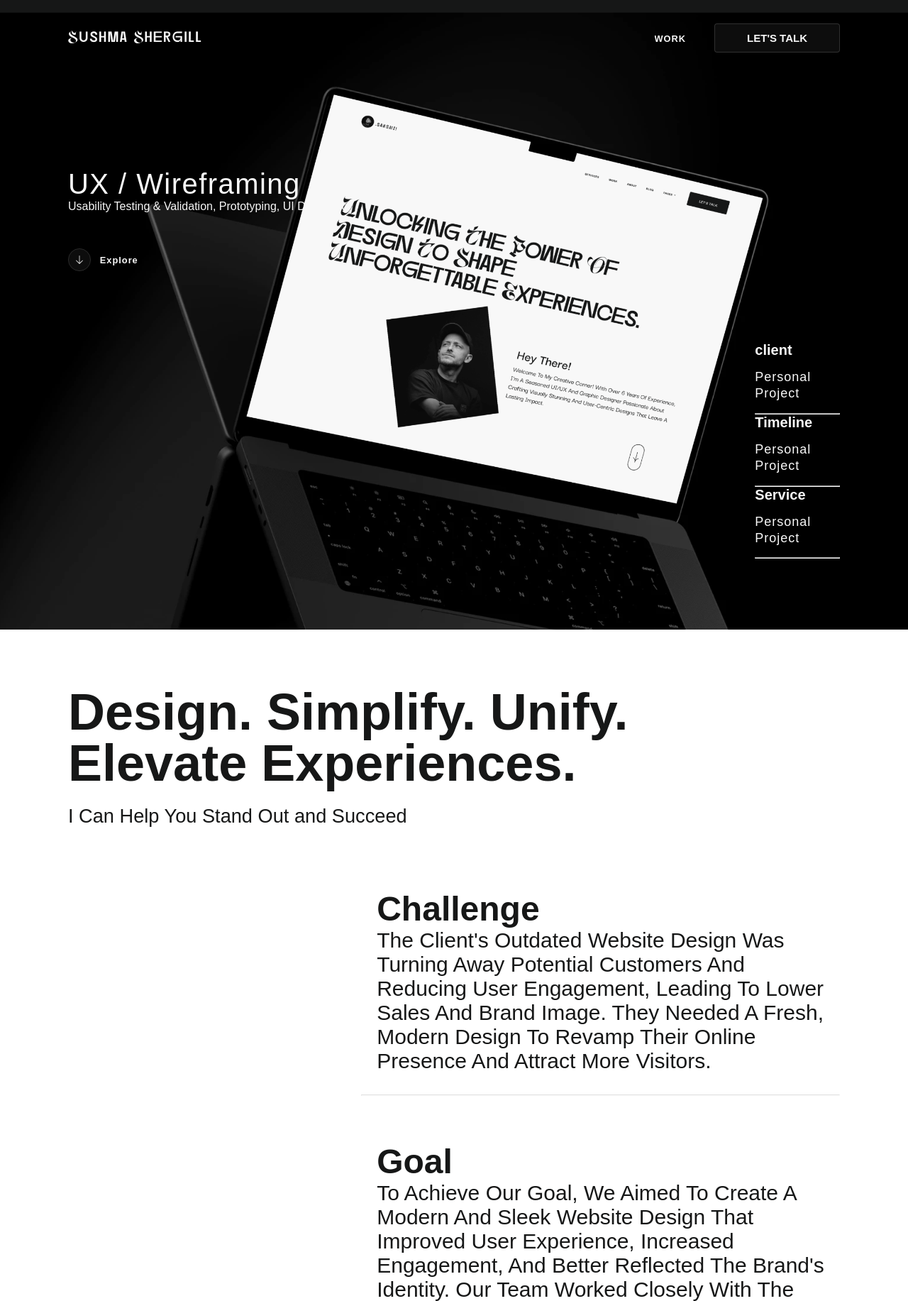
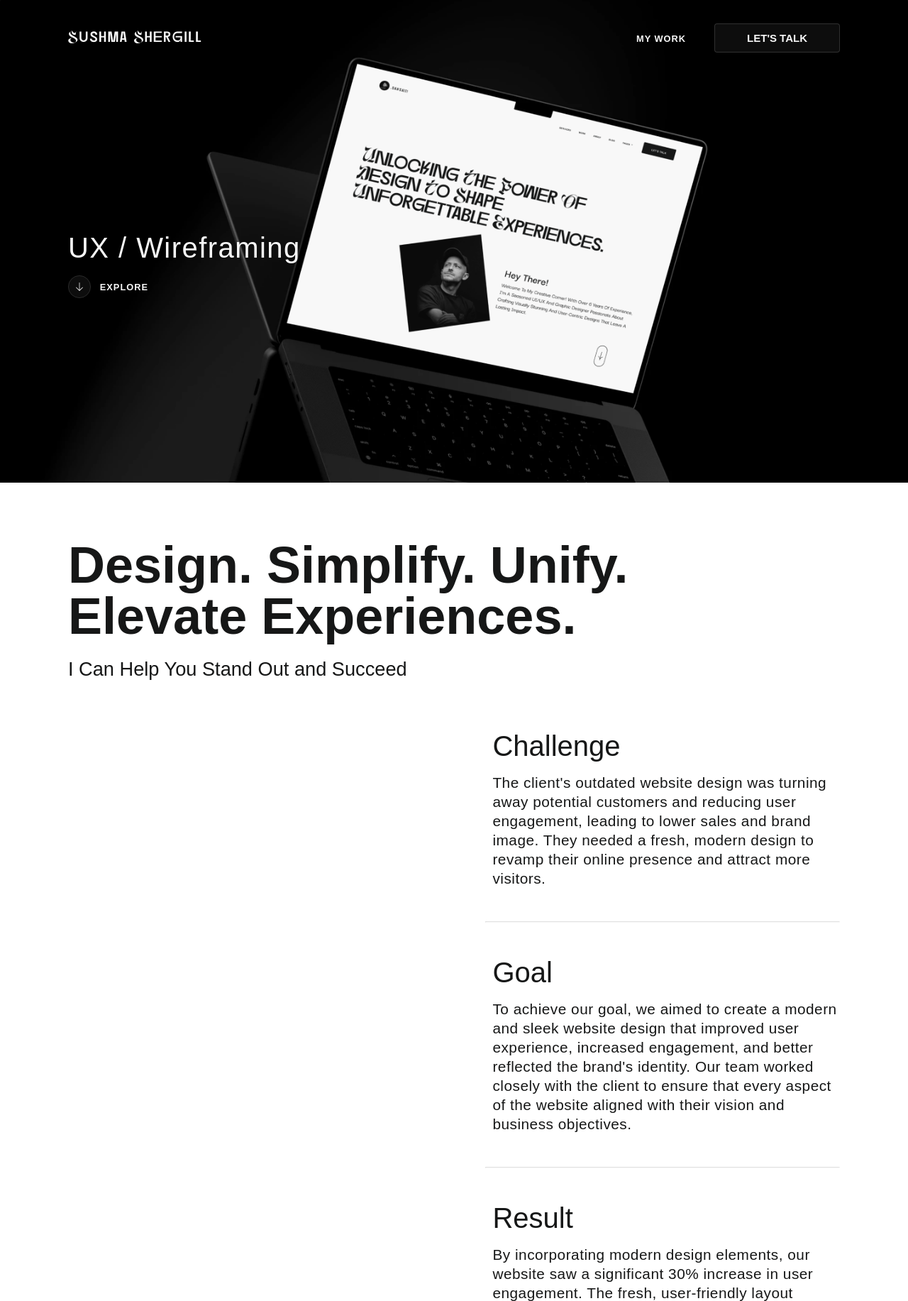
Before and after one commit to sushmashergill/sushmashergill.github.io, a plain HTML site: page CaseStudy.html in a window 1280 px wide. Shown: the top 1833 px of the page at 71% size. Drawn offline with Linux system fonts and the light colour scheme.

Commit message:
case study page css fixed

```diff
--- a/CaseStudy.html
+++ b/CaseStudy.html
@@ -21,7 +21,7 @@
         </div>
         <ul class="navbar flex items-center text-blue max-width">
           <li class="item">
-            <a href="./AllProjects.html"><span data-hover="Work">Work</span></a>
+            <a href="./AllProjects.html"><span data-hover="MY Work">MY Work</span></a>
           </li>
           <!-- <li class="item">
             <a href="#Services"><span data-hover="Services">Services</span></a>
@@ -48,14 +48,14 @@
       <div class="infoContainer mx-auto justify-between">
         <div class="top-left max-width">
           <h1>UX / Wireframing</h1>
-          <p>Usability Testing & Validation, Prototyping, UI Designing</p>
-          <div class="MyWork-btn">
-            <a href=""
-              ><img src="./assets/icons/Down Arrow.svg" alt="Down Arrow" />Explore</a
+          <!-- <p>Usability Testing & Validation, Prototyping, UI Designing</p> -->
+          <div class="MyWork-btn explore-btn">
+            <a href="#challenges"
+              ><img src="./assets/icons/Down Arrow.svg" alt="Down Arrow" /><span data-hover="EXPLORE">EXPLORE</span></a
             >
           </div>
         </div>
-        <div class="top-right flex-col mx-auto">
+        <!-- <div class="top-right flex-col mx-auto">
           <h6>client</h6>
           <p>
             personal project
@@ -71,7 +71,7 @@
             personal project
           </p>
           <hr>
-        </div>
+        </div> -->
       </div>
     </div>
 
@@ -83,10 +83,10 @@
         </h2>
         <p>I Can Help You Stand Out and Succeed</p>
       </div>
-      <div class="services-item mx-auto max-width">
+      <div id="challenges" class="services-item mx-auto max-width">
         <div>
           <span>
-            <h1>Challenge</h1>
+            <h3>Challenge</h3>
             <p>
               The client's outdated website design was turning away potential
               customers and reducing user engagement, leading to lower sales and
@@ -97,7 +97,7 @@
         <hr />
         <div>
           <span>
-            <h1>Goal</h1>
+            <h3>Goal</h3>
             <p>
               To achieve our goal, we aimed to create a modern and sleek website
               design that improved user experience, increased engagement, and
@@ -109,7 +109,7 @@
         <hr />
         <div>
           <span>
-            <h1>Result</h1>
+            <h3>Result</h3>
             <p>
               By incorporating modern design elements, our website saw a
               significant 30% increase in user engagement. The fresh,
@@ -123,7 +123,7 @@
 
     <section id="Project-Gallery">
         <div class="Project-Gallery-text mx-auto max-width">
-            <h1>Project-Gallery</h1>
+            <h2>Project-Gallery</h2>
         </div>
         <div class="project-img mx-auto">
             <img src="./assets/images/project-img.png" alt="project-img">
@@ -132,7 +132,7 @@
         </div>
     </section>
 
-    <section id="Testimonial">
+    <!-- <section id="Testimonial">
       <div class="Testimonial-text mx-auto">
         <h2>Words Of Delight</h2>
         <p>Hear What My Clients Say!</p>
@@ -167,7 +167,7 @@
           </div>
         </div>
       </div>
-    </section>
+    </section> -->
 
     <footer id="Contact">
       <div class="Contact-text">
@@ -187,17 +187,17 @@
         <h6>Connect with me</h6>
         <div class="Contact-items">
           <li>
-            <a href="https://www.behance.com" target="_blank">
+            <a href="https://www.behance.net/sakshigill" target="_blank">
               <img src="./assets/icons/Behance.svg" alt="" /><span class="social-txt" data-hover="Behance">Behnace</span></a
             >
           </li>
           <li>
-            <a href="https://www.dribbble.com" target="_blank">
+            <a href="https://dribbble.com/sakshi1995" target="_blank">
               <img src="./assets/icons/Dribble.svg" alt="" /><span class="social-txt" data-hover="Dribbble">Dribbble</span></a
             >
           </li>
           <li>
-            <a href="https://www.linkedin.com" target="_blank">
+            <a href="https://www.linkedin.com/in/sushma-shergill/" target="_blank">
               <img src="./assets/icons/linkedin.svg" alt="" /><span class="social-txt" data-hover="Linkdin">Linkdin</span></a
             >
           </li>
--- a/css/AllProjects.css
+++ b/css/AllProjects.css
@@ -148,7 +148,7 @@ section.AllProjects-btn.view-proj-btn {
   display: flex;
   align-items: center;
   justify-content: space-between;
-  margin: 0 3rem 0.45rem;
+  margin: 0 1rem 0.45rem;
 }
 
 .project-item p {
--- a/css/CaseStudy.css
+++ b/css/CaseStudy.css
@@ -23,19 +23,30 @@
 .container{
     background-image: url(../assets/images/bg-CaseStudy.png);
     background-size: cover;
-    background-position: center;
+    background-position: right;
+    background-repeat: no-repeat;
+    min-height: 80vh;
+    background-color: black !important;
 }
 
-.top-left{
+.infoContainer {
+    padding: 15rem 0 10rem;
+    height: auto;
+  }
+
+.top-left {
     font-family: var(--font2);
     display: flex;
-    justify-content: left;
-    align-items: baseline;
+    justify-content: center;
+    align-items: flex-start;
     flex-direction: column;
+    /* margin: 10rem 0; */
 }
+
 
 .top-left h1{
     font-size: 2.5rem;
+    text-align: left;
     font-family: var(--font2);
     /* text-transform: none; */
 }
@@ -57,18 +68,42 @@
 
 .top-right p{
     font-size: 18px;
+    /* letter-spacing: 0.5px; */
 }
 
-.services-item p{
-    font-size: 30px;
-    text-transform: capitalize;
+.explore-btn {
+    padding-top: 1rem;
 }
 
-.Project-Gallery-text h1{
+h3 {
     font-family: var(--font2);
-    display: flex;
-    justify-content: center;
-    font-size: 4.5rem;
+    font-size: 2.5rem;
+    font-weight: 500;
+    margin: 0;
+}
+
+section#Project-Gallery {
+    margin: 7rem 0;
+}
+
+.services-item div {
+    width: 45%;
+  }
+
+.services-item p{
+    letter-spacing: 0.5px;
+    font-size: 1.3rem;
+    padding: 15px 0px;
+    line-height: 1.3;
+    text-transform: none;
+}
+
+.services-item hr{
+    width: 46%;
+}
+
+.Project-Gallery-text.mx-auto.max-width {
+    text-align: center;
 }
 
 .project-img{
@@ -84,5 +119,5 @@
 }
 
 .project-img img{
-    margin-top: 100px;
+    margin-top: 4rem;
 }
--- a/css/style.css
+++ b/css/style.css
@@ -204,7 +204,7 @@ html {
 }
 
 .infoContainer {
-  padding-top: 150px;
+  padding: 10rem 0 0;
   height: auto;
 }
 
@@ -245,8 +245,8 @@ html {
 .top-right p {
   color: var(--text-color2);
   font-family: var(--font2);
-  text-transform: capitalize;
-  letter-spacing: 1px;
+  text-transform: none;
+  letter-spacing: 0.5px;
   font-size: 1.3rem;
   padding: 15px 0px;
   line-height: 1.3;
@@ -476,19 +476,20 @@ html {
 }
 
 .services-text {
-  font-family: var(--font2);
   /* padding-top: 100px; */
   display: flex;
   flex-direction: column;
 }
 
-.services-text h2 {
+h2 {
+  font-family: var(--font2);
   font-size: 4.5rem;
   font-weight: 600;
   line-height: 1;
 }
 
 .services-text p {
+  font-family: var(--font2);
   font-size: 1.7rem;
   line-height: 1.3;
   padding: 1.3rem 0;
@@ -513,8 +514,9 @@ span.sr-number {
   align-items: center;
   justify-content: space-between;
   width: 60%;
-  padding-top: 65px;
-  padding-bottom: 30px;
+  padding: 3rem 0 2rem;
+  /* padding-top: 65px;
+  padding-bottom: 30px; */
 }
 
 .services-item hr {
@@ -670,7 +672,7 @@ span.sr-number {
   background-color: var(--main-bg-color1);
   height: auto;
   padding-top: 100px;
-  margin: auto;
+  margin-top: 8rem;
 }
 
 .Contact-text {
```
Also changed, not shown: AllProjects.html (+4 -4 lines), index.html (+5 -5 lines).
